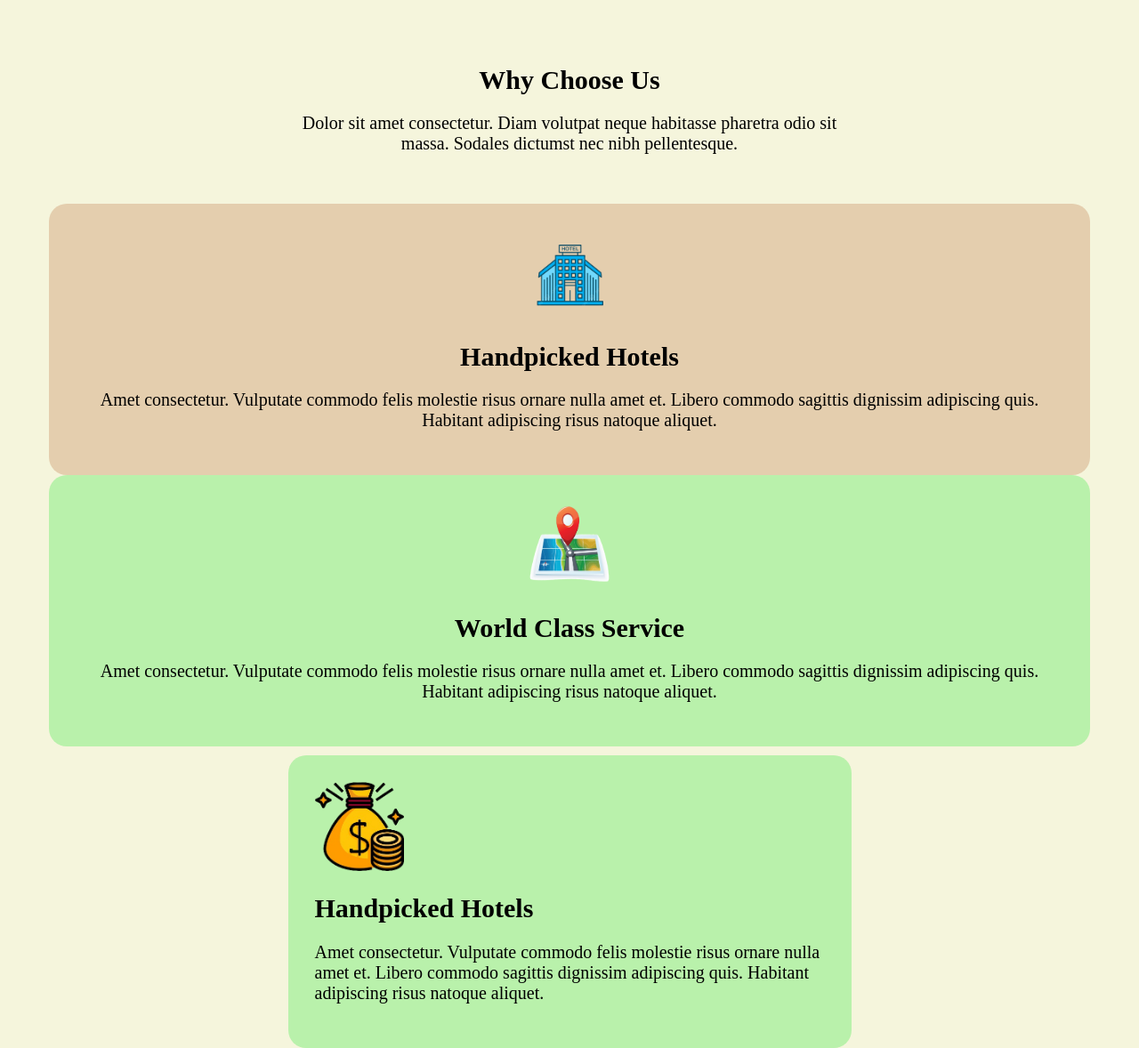
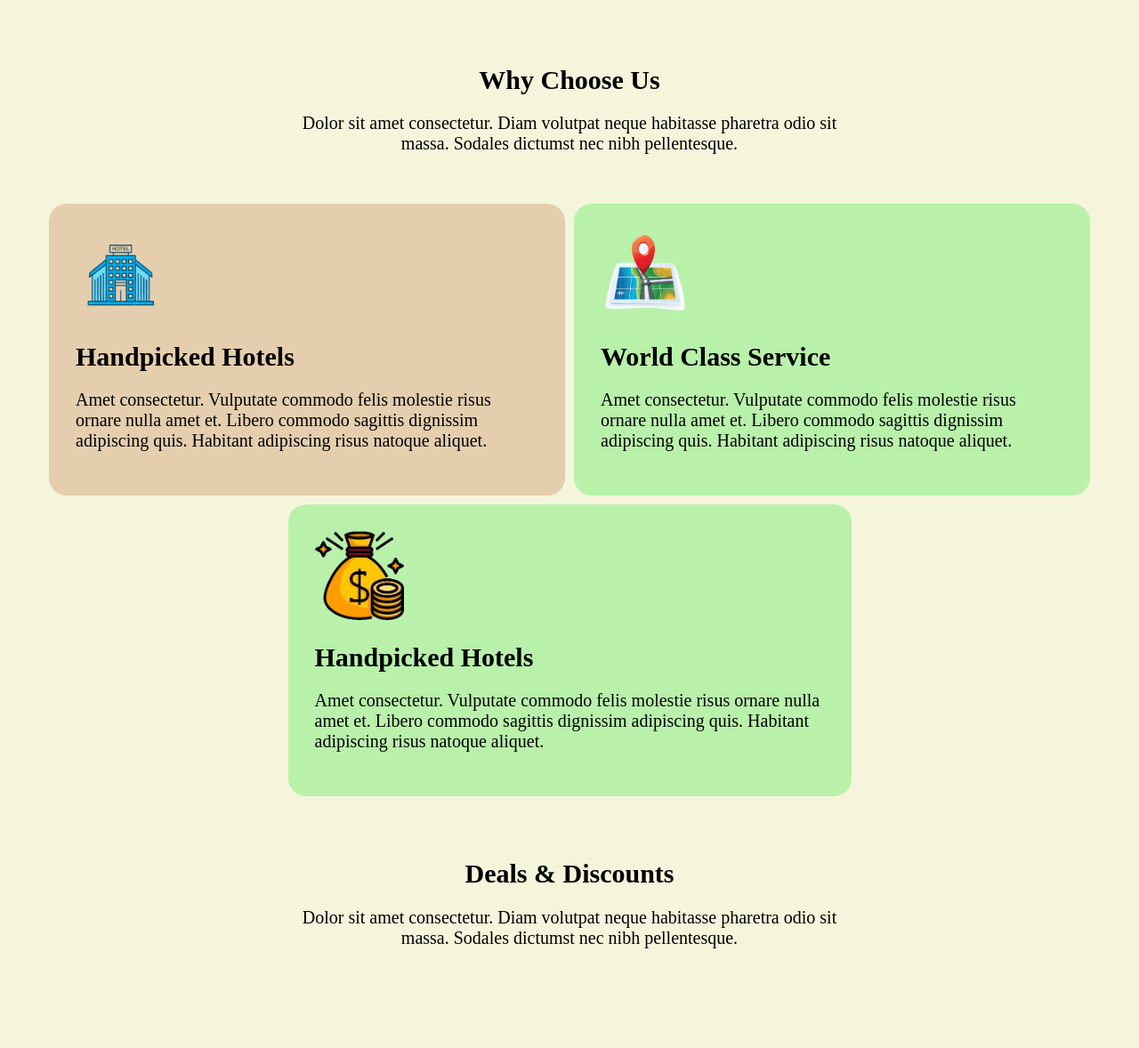
Before and after one commit to Jahangir09972/Assignment-demo, a plain HTML site: page index.html in a window 1280 px wide. Shown: the part 2345-3523 px from the top of the page at 89% size. Drawn offline with Linux system fonts and the light colour scheme.

Commit message:
added changes

```diff
--- a/Styles/styles.css
+++ b/Styles/styles.css
@@ -140,7 +140,7 @@ nav li{
 /* end */
 
 /* Step-06 */
-.img-icon{
+.image-icon {
     display: flex;
     justify-content: space-between;
     margin: auto;
--- a/index.html
+++ b/index.html
@@ -101,7 +101,7 @@
             <p>Dolor sit amet consectetur. Diam volutpat neque habitasse pharetra odio sit massa. Sodales dictumst nec nibh pellentesque.</p>
         </div>
         <!--  -->
-        <div class="img-icon">
+        <div class="image-icon">
             <div class="img-icon-1">
                 <img src="Images/hotel.png" alt="" width="100px" height="100px">
                 <h1>Handpicked Hotels</h1>
@@ -112,9 +112,10 @@
                 <h1>World Class Service</h1>
                 <p>Amet consectetur. Vulputate commodo felis molestie risus  ornare nulla amet et. Libero commodo sagittis dignissim adipiscing quis. Habitant adipiscing risus natoque aliquet. </p>
             </div>
+        </div>
             <!-- end -->
+
             <!--  -->
-        </div>
         <div class="img-icon-3">
             <img src="Images/monybag.png" alt="" width="100px" height="100px">
             <h1>Handpicked Hotels</h1>
```
